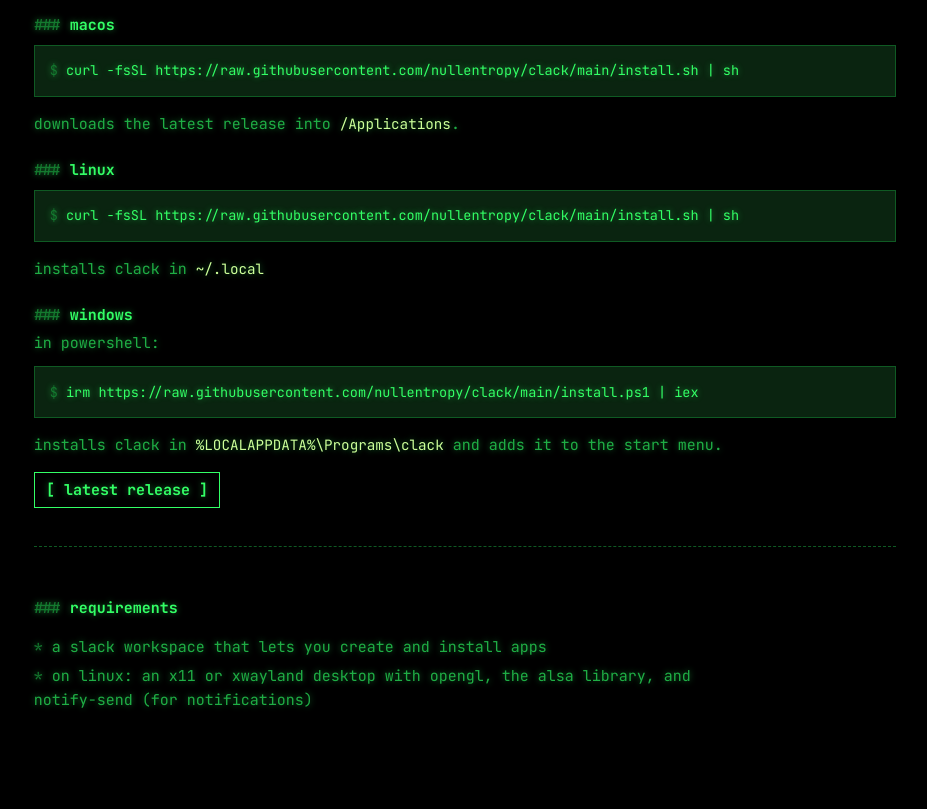
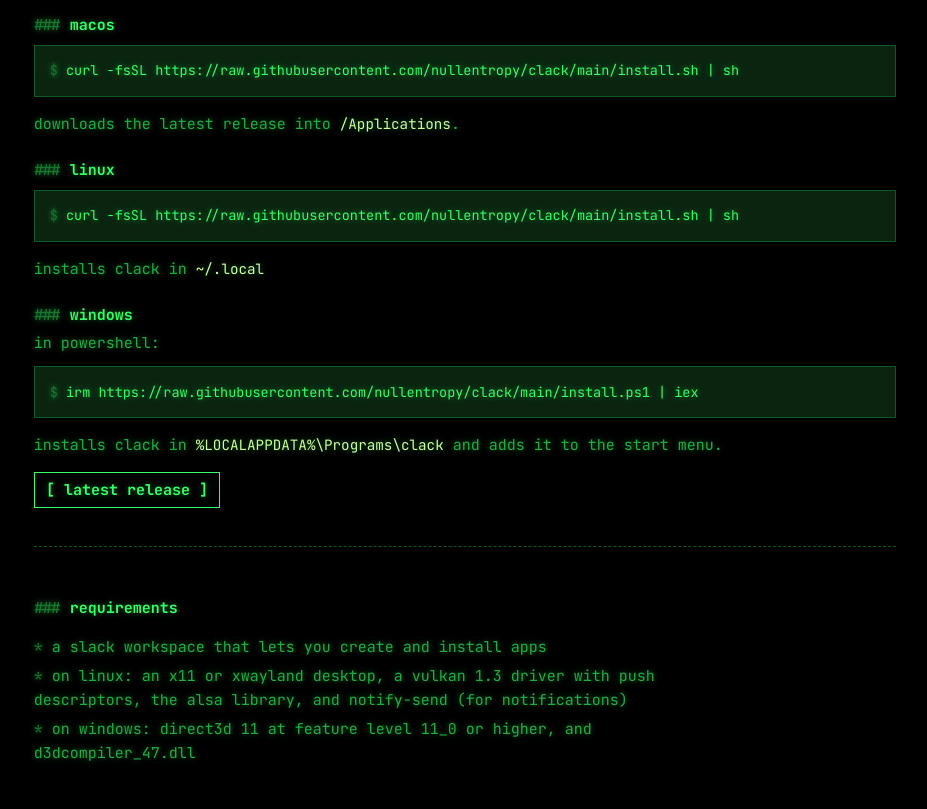
Before and after one commit to nullentropy/clack, a plain HTML site: page docs/index.html in a window 1280 px wide. Shown: the part 845-1654 px from the top of the page, without its empty margins (175-1102 px from the left). Drawn offline with Linux system fonts and the light colour scheme.

Commit message:
fixes release

```diff
--- a/docs/index.html
+++ b/docs/index.html
@@ -51,7 +51,8 @@
   <h3>requirements</h3>
   <ul>
     <li>a slack workspace that lets you create and install apps</li>
-    <li>on linux: an x11 or xwayland desktop with opengl, the alsa library, and notify-send (for notifications)</li>
+    <li>on linux: an x11 or xwayland desktop, a vulkan 1.3 driver with push descriptors, the alsa library, and notify-send (for notifications)</li>
+    <li>on windows: direct3d 11 at feature level 11_0 or higher, and d3dcompiler_47.dll</li>
   </ul>
 </section>
 </main>
```
Also changed, not shown: 1 other file.
